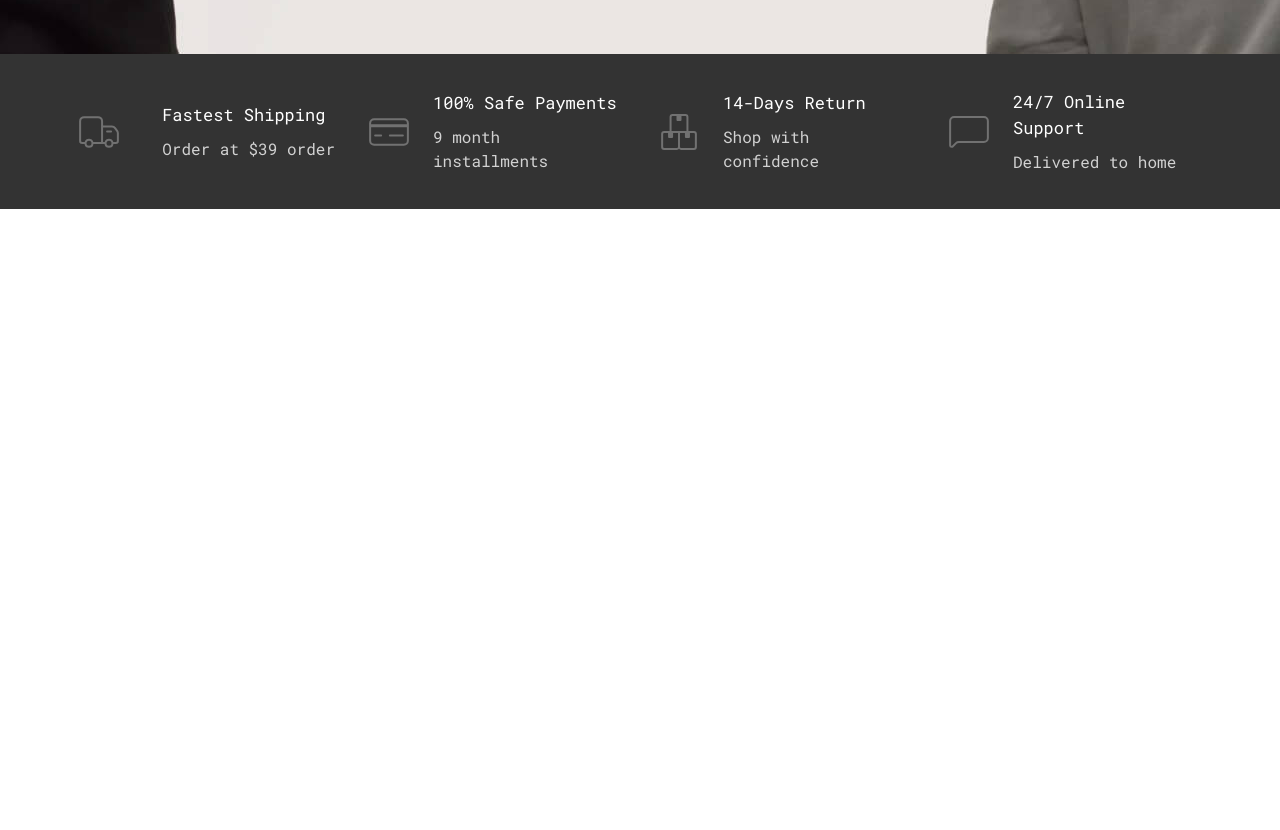
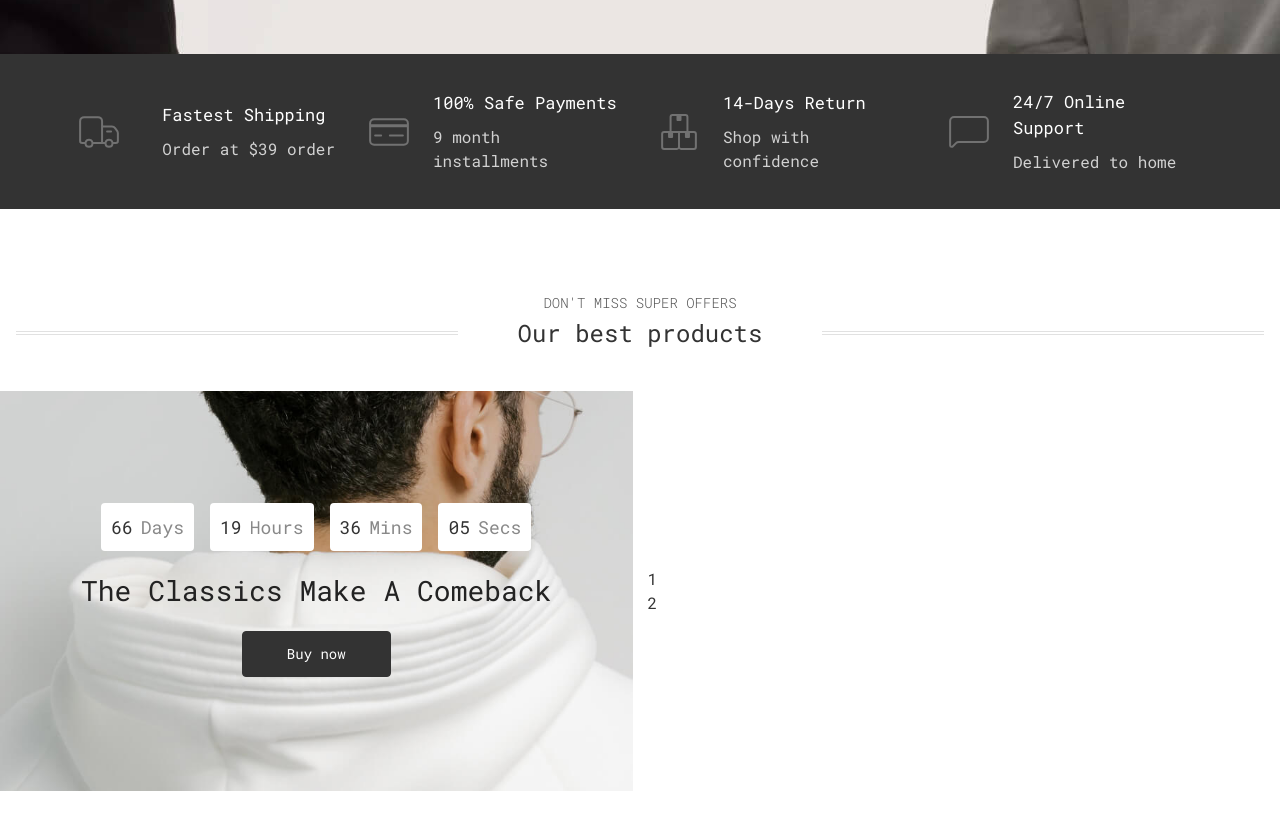
Before and after one commit to Huydqps06956/marseille-ts, a React (Vite) app: page / in a window 1280 px wide. Shown: the part 620-1450 px from the top of the page. After the commit the page ends 1411 px from the top, so only its background shows below. Built offline with nearby package versions, Linux system fonts and the light colour scheme.

Commit message:
update count down banner && info && banner

```diff
--- /dev/null
+++ b/src/components/AdvanceHeadline/AdvanceHeadline.tsx
@@ -0,0 +1,28 @@
+import MainLayout from '@components/MainLayout';
+import React from 'react';
+
+interface AdvanceHeadlineI {
+    title?: string;
+    subTitle?: string;
+}
+
+const AdvanceHeadline: React.FC<AdvanceHeadlineI> = ({ title, subTitle }) => {
+    return (
+        <MainLayout>
+            <div className="mt-16 mb-4 text-center p-4">
+                <span className="uppercase text-[14px]/7 text-third font-light">
+                    {subTitle}
+                </span>
+                <h2
+                    className="text-2xl/8 flex justify-center items-center mb-[10px] before:content-[''] before:mr-15 before:border-b-4 before:border-b-[#e1e1e1] before:flex-1 before:border-double before:self-center
+                    after:ml-15 after:border-b-4 after:border-b-[#e1e1e1] after:flex-1 after:border-double after:self-center
+"
+                >
+                    {title}
+                </h2>
+            </div>
+        </MainLayout>
+    );
+};
+
+export default AdvanceHeadline;
--- a/src/components/Banner/Banner.tsx
+++ b/src/components/Banner/Banner.tsx
@@ -3,7 +3,7 @@ import BannerImage from '@assets/images/banner.png';
 import Button from '@components/Button';
 const Banner: React.FC = () => {
     return (
-        <div
+        <section
             className="min-h-[750px] bg-no-repeat bg-cover flex items-center justify-center text-center bg-center"
             style={{ backgroundImage: `url(${BannerImage})` }}
         >
@@ -18,13 +18,13 @@ const Banner: React.FC = () => {
                 <div className="pt-4">
                     <Button
                         size="sm"
-                        className="py-3 px-11 rounded-sm border border-priamry hover:bg-[#FFFFFF00] hover:text-primary duration-300"
+                        className="py-3 px-11 rounded-sm border border-primary hover:bg-[#FFFFFF00] hover:text-primary duration-300"
                     >
                         Go to shop
                     </Button>
                 </div>
             </div>
-        </div>
+        </section>
     );
 };
 
--- /dev/null
+++ b/src/components/CountdownBanner/CountdownBanner.tsx
@@ -0,0 +1,29 @@
+import React from 'react';
+import CDBanner from '@assets/images/cd-banner.png';
+import CountdownTimer from '@components/CountdownTimer/CountdownTimer';
+import Button from '@components/Button';
+const targetDate = '2025-07-31T23:59:59';
+
+const CountdownBanner = () => {
+    return (
+        <div
+            className="h-[400px] flex-1 bg-no-repeat bg-cover bg-center"
+            style={{ backgroundImage: `url(${CDBanner})` }}
+        >
+            <div className="flex items-center justify-center gap-[10px] mb-5">
+                <CountdownTimer targetDate={targetDate} />
+            </div>
+            <h2 className="text-[28px]/10 capitalize text-center text-title mb-5">
+                The classics make a comeback
+            </h2>
+            <Button
+                size="sm"
+                className="py-3 px-11 rounded-sm border border-primary hover:bg-[#FFFFFF00] hover:text-primary duration-300 block mx-auto"
+            >
+                Buy now
+            </Button>
+        </div>
+    );
+};
+
+export default CountdownBanner;
--- /dev/null
+++ b/src/components/CountdownTimer/CountdownTimer.tsx
@@ -0,0 +1,65 @@
+import React, { useState, useEffect, type ReactElement } from 'react';
+
+interface CountdownTimerProps {
+    targetDate: string;
+}
+
+interface TimeLeft {
+    Days?: number;
+    Hours?: number;
+    Mins?: number;
+    Secs?: number;
+    [key: string]: number | undefined;
+}
+
+const CountdownTimer: React.FC<CountdownTimerProps> = ({ targetDate }) => {
+    const [timeLeft, setTimeLeft] = useState<TimeLeft>(calculateTimeLeft());
+
+    function calculateTimeLeft(): TimeLeft {
+        const difference = +new Date(targetDate) - +new Date();
+        let timeLeft: TimeLeft = {};
+
+        if (difference > 0) {
+            timeLeft = {
+                Days: Math.floor(difference / (1000 * 60 * 60 * 24)),
+                Hours: Math.floor((difference / (1000 * 60 * 60)) % 24),
+                Mins: Math.floor((difference / 1000 / 60) % 60),
+                Secs: Math.floor((difference / 1000) % 60)
+            };
+        }
+
+        return timeLeft;
+    }
+
+    useEffect(() => {
+        const timer = setTimeout(() => {
+            setTimeLeft(calculateTimeLeft());
+        }, 1000);
+
+        return () => clearTimeout(timer);
+    }, [targetDate, timeLeft]); // Added dependencies
+
+    const formatNumber = (number: number): string => {
+        return String(number).padStart(2, '0');
+    };
+
+    const timerComponents: ReactElement[] = [];
+
+    Object.keys(timeLeft).forEach(interval => {
+        if (timeLeft[interval] !== undefined) {
+            timerComponents.push(
+                <span
+                    key={interval}
+                    className="bg-white p-[10px] text-lg rounded-sm  inline-flex justify-between items-center gap-2"
+                >
+                    {formatNumber(timeLeft[interval] as number)}
+                    <span className="text-lg text-secondary">{interval}</span>
+                </span>
+            );
+        }
+    });
+
+    return <div className="flex gap-4 mt-28">{timerComponents}</div>;
+};
+
+export default CountdownTimer;
--- /dev/null
+++ b/src/components/HeadingListProducts/HeadingListProducts.tsx
@@ -0,0 +1,19 @@
+import CountdownBanner from '@components/CountdownBanner/CountdownBanner';
+import CountdownTimer from '@components/CountdownTimer/CountdownTimer';
+import MainLayout from '@components/MainLayout';
+
+const HeadingListProducts = () => {
+    return (
+        <MainLayout>
+            <div className="flex justify-between items-center gap-[15px]">
+                <CountdownBanner />
+                <div className="flex-1">
+                    <div>1</div>
+                    <div>2</div>
+                </div>
+            </div>
+        </MainLayout>
+    );
+};
+
+export default HeadingListProducts;
--- a/src/components/Info/Info.tsx
+++ b/src/components/Info/Info.tsx
@@ -5,7 +5,6 @@ import InfoCard from './InfoCard/InfoCard';
 
 const Info: React.FC = () => {
     return (
-        <div>
         <MainLayout>
             <div className="flex bg-primary py-5 px-15 text-white -mt-19">
                 {dataInfo.map((info: HomeInfoI, index) => (
@@ -13,7 +12,6 @@ const Info: React.FC = () => {
                 ))}
             </div>
         </MainLayout>
-        </div>
     );
 };
 
--- a/src/components/MainLayout.tsx
+++ b/src/components/MainLayout.tsx
@@ -1,9 +1,5 @@
 const MainLayout = ({ children }: { children: React.ReactNode }) => {
-    return (
-        <div className="flex justify-center">
-            <div className="w-7xl h-screen"> {children}</div>
-        </div>
-    );
+    return <section className="w-7xl mx-auto"> {children}</section>;
 };
 
 export default MainLayout;
--- a/src/pages/Home/Home.tsx
+++ b/src/pages/Home/Home.tsx
@@ -1,5 +1,7 @@
+import AdvanceHeading from '@components/AdvanceHeadline/AdvanceHeadline';
 import Banner from '@components/Banner/Banner';
 import Header from '@components/Header/Header';
+import HeadingListProducts from '@components/HeadingListProducts/HeadingListProducts';
 import Info from '@components/Info/Info';
 import React from 'react';
 
@@ -9,6 +11,11 @@ const Home: React.FC = () => {
             <Header />
             <Banner />
             <Info />
+            <AdvanceHeading
+                title="Our best products"
+                subTitle="don't miss super offers"
+            />
+            <HeadingListProducts />
         </>
     );
 };
```
Also changed, not shown: src/assets/images/cd-banner.png (added). Lines whose indentation alone changed are shown as unchanged.
